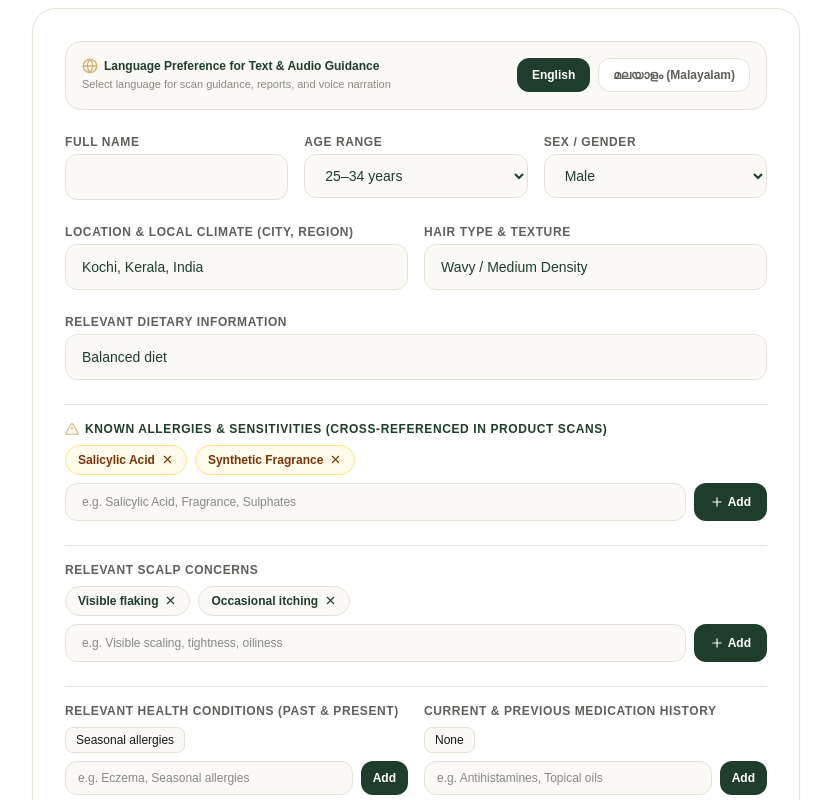
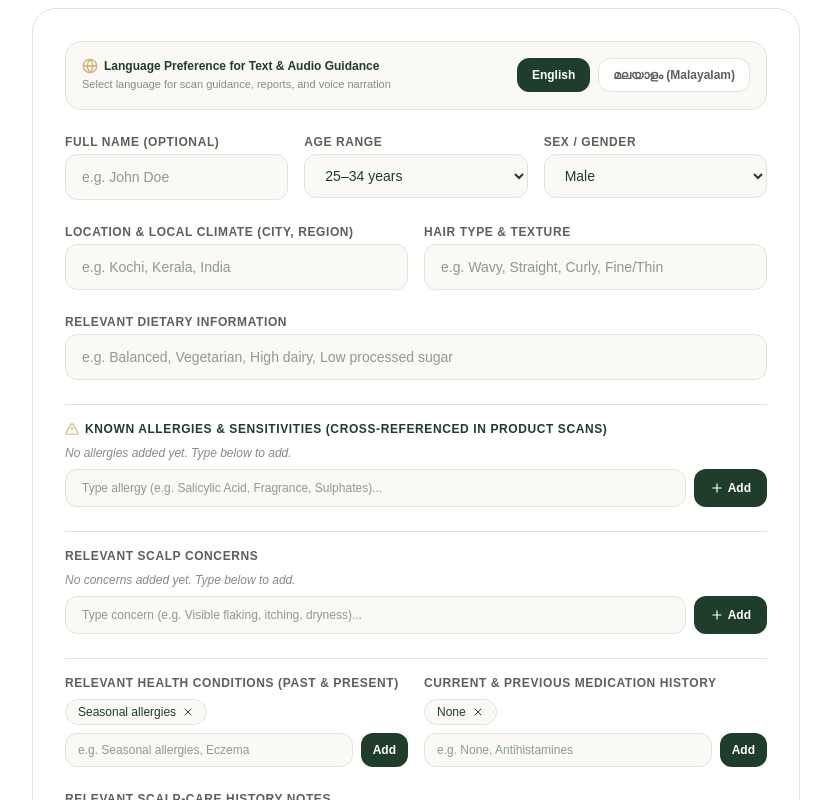
Before and after one commit to adithya-retheep/scalpeutical, a Next.js app: page /profile in a window 1280 px wide. Shown: the part 380-1180 px from the top of the page, without its empty margins (224-1055 px from the left). Built offline with nearby package versions, Linux system fonts and the light colour scheme.

Commit message:
Remove hardcoded name references and add clinical type-ahead suggestions for profile fields

```diff
--- a/src/app/profile/page.tsx
+++ b/src/app/profile/page.tsx
@@ -3,67 +3,130 @@
 import React, { useState } from 'react';
 import { useRouter } from 'next/navigation';
 import { useAuth } from '../../context/auth-context';
-import { UserCheck, Shield, Plus, X, ArrowRight, Save, Info, AlertTriangle, Volume2, Globe } from 'lucide-react';
+import { UserCheck, Plus, X, ArrowRight, Save, Info, AlertTriangle, Globe, Sparkles } from 'lucide-react';
+
+// CLINICAL TYPE-AHEAD SUGGESTION LISTS
+const COMMON_ALLERGIES_SUGGESTIONS = [
+  'Salicylic Acid',
+  'Synthetic Fragrance',
+  'Sodium Lauryl Sulfate (SLS)',
+  'Parabens',
+  'Coal Tar',
+  'Ketoconazole',
+  'Formaldehyde Releasers',
+  'Essential Oils',
+  'Linalool',
+  'Limonene',
+  'Propylene Glycol',
+  'Methylisothiazolinone (MIT)'
+];
+
+const COMMON_CONCERNS_SUGGESTIONS = [
+  'Visible flaking',
+  'Occasional itching',
+  'Scalp dryness',
+  'Redness & irritation',
+  'Excess oiliness',
+  'Scalp tightness',
+  'Hair thinning',
+  'Follicle tenderness',
+  'Product buildup',
+  'Sensitivity to weather'
+];
+
+const COMMON_HEALTH_CONDITIONS_SUGGESTIONS = [
+  'Seasonal allergies',
+  'Eczema / Atopic Dermatitis',
+  'Asthma',
+  'Psoriasis',
+  'Thyroid imbalance',
+  'Hypertension',
+  'None'
+];
+
+const COMMON_MEDICATIONS_SUGGESTIONS = [
+  'None',
+  'Antihistamines',
+  'Topical Corticosteroid',
+  'Antifungal Shampoo',
+  'Biotin Supplement',
+  'Vitamin D3',
+  'Minoxidil'
+];
 
 export default function ProfilePage() {
   const { user, updateProfile, completeProfileStep } = useAuth();
   const router = useRouter();
 
+  // All text fields start completely empty if user has not provided them
   const [fullName, setFullName] = useState(user?.fullName || '');
   const [ageRange, setAgeRange] = useState(user?.ageRange || '25-34');
   const [sex, setSex] = useState(user?.sex || 'Male');
-  const [location, setLocation] = useState(user?.location || 'Kochi, Kerala, India');
-  const [hairType, setHairType] = useState(user?.hairType || 'Wavy / Medium Density');
-  const [dietaryInfo, setDietaryInfo] = useState(user?.dietaryInfo || 'Balanced diet');
+  const [location, setLocation] = useState(user?.location || '');
+  const [hairType, setHairType] = useState(user?.hairType || '');
+  const [dietaryInfo, setDietaryInfo] = useState(user?.dietaryInfo || '');
   const [relevantHistory, setRelevantHistory] = useState(user?.relevantHistory || '');
   const [preferredLanguage, setPreferredLanguage] = useState<'en' | 'ml'>(user?.preferredLanguage || 'en');
 
-  // Arrays
-  const [concerns, setConcerns] = useState<string[]>(user?.scalpConcerns || ['Visible flaking', 'Occasional itching']);
+  // Arrays start empty or user-configured
+  const [concerns, setConcerns] = useState<string[]>(user?.scalpConcerns || []);
   const [newConcern, setNewConcern] = useState('');
+  const [showConcernSuggestions, setShowConcernSuggestions] = useState(false);
 
-  const [allergies, setAllergies] = useState<string[]>(user?.knownAllergies || ['Salicylic Acid', 'Synthetic Fragrance']);
+  const [allergies, setAllergies] = useState<string[]>(user?.knownAllergies || []);
   const [newAllergy, setNewAllergy] = useState('');
+  const [showAllergySuggestions, setShowAllergySuggestions] = useState(false);
 
   const [healthConditions, setHealthConditions] = useState<string[]>(user?.healthConditions || ['Seasonal allergies']);
   const [newCondition, setNewCondition] = useState('');
+  const [showConditionSuggestions, setShowConditionSuggestions] = useState(false);
 
   const [medications, setMedications] = useState<string[]>(user?.currentMedications || ['None']);
   const [newMed, setNewMed] = useState('');
+  const [showMedSuggestions, setShowMedSuggestions] = useState(false);
 
   const [savedSuccess, setSavedSuccess] = useState(false);
 
-  const handleAddConcern = () => {
-    if (newConcern.trim()) {
-      setConcerns([...concerns, newConcern.trim()]);
-      setNewConcern('');
+  // Add Item Helpers
+  const addAllergy = (item: string) => {
+    const val = item.trim();
+    if (val && !allergies.includes(val)) {
+      setAllergies([...allergies, val]);
     }
+    setNewAllergy('');
+    setShowAllergySuggestions(false);
   };
 
-  const handleAddAllergy = () => {
-    if (newAllergy.trim()) {
-      setAllergies([...allergies, newAllergy.trim()]);
-      setNewAllergy('');
+  const addConcern = (item: string) => {
+    const val = item.trim();
+    if (val && !concerns.includes(val)) {
+      setConcerns([...concerns, val]);
     }
+    setNewConcern('');
+    setShowConcernSuggestions(false);
   };
 
-  const handleAddCondition = () => {
-    if (newCondition.trim()) {
-      setHealthConditions([...healthConditions, newCondition.trim()]);
+  const addCondition = (item: string) => {
+    const val = item.trim();
+    if (val && !healthConditions.includes(val)) {
+      setHealthConditions([...healthConditions, val]);
+    }
     setNewCondition('');
-    }
+    setShowConditionSuggestions(false);
   };
 
-  const handleAddMed = () => {
-    if (newMed.trim()) {
-      setMedications([...medications, newMed.trim()]);
+  const addMed = (item: string) => {
+    const val = item.trim();
+    if (val && !medications.includes(val)) {
+      setMedications([...medications, val]);
+    }
     setNewMed('');
-    }
+    setShowMedSuggestions(false);
   };
 
   const saveProfileData = () => {
     updateProfile({
-      fullName,
+      fullName: fullName.trim() ? fullName.trim() : null,
       ageRange,
       sex: sex as any,
       location,
@@ -90,6 +153,23 @@ export default function ProfilePage() {
     saveProfileData();
     router.push('/assessment/baseline');
   };
+
+  // Filtered Suggestion Generators
+  const filteredAllergies = COMMON_ALLERGIES_SUGGESTIONS.filter(
+    (item) => item.toLowerCase().includes(newAllergy.toLowerCase()) && !allergies.includes(item)
+  );
+
+  const filteredConcerns = COMMON_CONCERNS_SUGGESTIONS.filter(
+    (item) => item.toLowerCase().includes(newConcern.toLowerCase()) && !concerns.includes(item)
+  );
+
+  const filteredConditions = COMMON_HEALTH_CONDITIONS_SUGGESTIONS.filter(
+    (item) => item.toLowerCase().includes(newCondition.toLowerCase()) && !healthConditions.includes(item)
+  );
+
+  const filteredMeds = COMMON_MEDICATIONS_SUGGESTIONS.filter(
+    (item) => item.toLowerCase().includes(newMed.toLowerCase()) && !medications.includes(item)
+  );
 
   return (
     <div className="max-w-3xl mx-auto space-y-6 animate-in fade-in duration-300">
@@ -121,14 +201,14 @@ export default function ProfilePage() {
 
       {savedSuccess && (
         <div className="bg-[#EAF0E7] border border-[#3B6D11]/30 text-[#3B6D11] p-4 rounded-2xl text-xs font-bold text-center">
-          Profile updated successfully! Information organized cleanly.
+          Profile updated successfully! Information saved cleanly.
         </div>
       )}
 
       {/* Profile Form */}
       <form onSubmit={handleSubmit} className="bg-white border border-[#E5E2D8] rounded-3xl p-6 sm:p-8 shadow-xs space-y-6">
 
-        {/* Language Preference for Audio Support & Explanations */}
+        {/* Language Preference */}
         <div className="bg-[#FAF9F5] border border-[#E5E2D8] rounded-2xl p-4 flex flex-col sm:flex-row items-start sm:items-center justify-between gap-3">
           <div>
             <span className="font-bold text-xs text-[#1F3D2B] flex items-center gap-1.5">
@@ -168,14 +248,14 @@ export default function ProfilePage() {
         <div className="grid grid-cols-1 sm:grid-cols-3 gap-4">
           <div>
             <label className="block text-xs font-bold uppercase tracking-wider text-[#5F5E5A] mb-1">
-              Full Name
+              Full Name (Optional)
             </label>
             <input
               type="text"
               value={fullName}
               onChange={(e) => setFullName(e.target.value)}
+              placeholder="e.g. John Doe"
               className="w-full px-4 py-3 bg-[#FAF9F5] border border-[#E5E2D8] rounded-xl text-sm font-medium text-[#1F3D2B]"
-              required
             />
           </div>
 
@@ -213,11 +293,11 @@ export default function ProfilePage() {
           </div>
         </div>
 
-        {/* Location / Weather / Climate */}
+        {/* Location & Hair Type */}
         <div className="grid grid-cols-1 sm:grid-cols-2 gap-4">
           <div>
             <label className="block text-xs font-bold uppercase tracking-wider text-[#5F5E5A] mb-1">
-              Location & Local Climate (City, Region)
+              LOCATION & LOCAL CLIMATE (CITY, REGION)
             </label>
             <input
               type="text"
@@ -230,7 +310,7 @@ export default function ProfilePage() {
 
           <div>
             <label className="block text-xs font-bold uppercase tracking-wider text-[#5F5E5A] mb-1">
-              Hair Type & Texture
+              HAIR TYPE & TEXTURE
             </label>
             <input
               type="text"
@@ -245,7 +325,7 @@ export default function ProfilePage() {
         {/* Dietary Info */}
         <div>
           <label className="block text-xs font-bold uppercase tracking-wider text-[#5F5E5A] mb-1">
-            Relevant Dietary Information
+            RELEVANT DIETARY INFORMATION
           </label>
           <input
             type="text"
@@ -256,124 +336,250 @@ export default function ProfilePage() {
           />
         </div>
 
-        {/* Known Allergies */}
-        <div className="border-t border-[#E5E2D8] pt-4">
+        {/* KNOWN ALLERGIES & SENSITIVITIES WITH TYPE-AHEAD SUGGESTIONS */}
+        <div className="border-t border-[#E5E2D8] pt-4 relative">
           <label className="block text-xs font-bold uppercase tracking-wider text-[#1F3D2B] mb-1 flex items-center gap-1.5">
             <AlertTriangle size={14} className="text-[#D4AF6A]" />
-            <span>Known Allergies & Sensitivities (Cross-Referenced in Product Scans)</span>
+            <span>KNOWN ALLERGIES & SENSITIVITIES (CROSS-REFERENCED IN PRODUCT SCANS)</span>
           </label>
+
           <div className="flex flex-wrap gap-2 my-2">
-            {allergies.map((item, idx) => (
+            {allergies.length === 0 ? (
+              <span className="text-xs text-[#8A8A82] italic">No allergies added yet. Type below to add.</span>
+            ) : (
+              allergies.map((item, idx) => (
                 <span key={idx} className="bg-amber-50 border border-amber-200 text-amber-900 text-xs font-bold px-3 py-1.5 rounded-full flex items-center gap-1.5">
                   <span>{item}</span>
                   <button type="button" onClick={() => setAllergies(allergies.filter((_, i) => i !== idx))} className="hover:text-red-700">
                     <X size={13} />
                   </button>
                 </span>
-            ))}
+              ))
+            )}
           </div>
+
+          <div className="relative">
             <div className="flex gap-2">
               <input
                 type="text"
                 value={newAllergy}
-              onChange={(e) => setNewAllergy(e.target.value)}
-              placeholder="e.g. Salicylic Acid, Fragrance, Sulphates"
-              className="flex-1 px-4 py-2.5 bg-[#FAF9F5] border border-[#E5E2D8] rounded-xl text-xs font-medium"
+                onChange={(e) => {
+                  setNewAllergy(e.target.value);
+                  setShowAllergySuggestions(true);
+                }}
+                onFocus={() => setShowAllergySuggestions(true)}
+                placeholder="Type allergy (e.g. Salicylic Acid, Fragrance, Sulphates)..."
+                className="flex-1 px-4 py-2.5 bg-[#FAF9F5] border border-[#E5E2D8] rounded-xl text-xs font-medium text-[#1F3D2B] focus:outline-none focus:border-[#1F3D2B]"
               />
               <button
                 type="button"
-              onClick={handleAddAllergy}
-              className="bg-[#1F3D2B] text-white px-4 py-2.5 rounded-xl text-xs font-bold flex items-center gap-1"
+                onClick={() => addAllergy(newAllergy)}
+                className="bg-[#1F3D2B] text-white px-4 py-2.5 rounded-xl text-xs font-bold flex items-center gap-1 cursor-pointer"
               >
                 <Plus size={14} /> Add
               </button>
             </div>
+
+            {/* Type-Ahead Suggestions Menu */}
+            {showAllergySuggestions && filteredAllergies.length > 0 && (
+              <div className="absolute z-20 left-0 right-16 mt-1 bg-white border border-[#E5E2D8] rounded-2xl shadow-lg max-h-48 overflow-y-auto py-1">
+                <div className="px-3 py-1.5 text-[10px] uppercase font-bold text-[#8A8A82] border-b border-[#E5E2D8] flex items-center gap-1">
+                  <Sparkles size={11} className="text-[#D4AF6A]" /> Clinical Allergens Suggestions (Click to Add)
+                </div>
+                {filteredAllergies.map((sug, i) => (
+                  <button
+                    key={i}
+                    type="button"
+                    onClick={() => addAllergy(sug)}
+                    className="w-full text-left px-4 py-2 text-xs text-[#1F3D2B] hover:bg-[#FAF9F5] font-medium flex items-center justify-between"
+                  >
+                    <span>{sug}</span>
+                    <Plus size={12} className="text-[#3B6D11]" />
+                  </button>
+                ))}
+              </div>
+            )}
+          </div>
         </div>
 
-        {/* Relevant Scalp Concerns */}
-        <div className="border-t border-[#E5E2D8] pt-4">
+        {/* RELEVANT SCALP CONCERNS WITH TYPE-AHEAD SUGGESTIONS */}
+        <div className="border-t border-[#E5E2D8] pt-4 relative">
           <label className="block text-xs font-bold uppercase tracking-wider text-[#5F5E5A] mb-1">
-            Relevant Scalp Concerns
+            RELEVANT SCALP CONCERNS
           </label>
+
           <div className="flex flex-wrap gap-2 my-2">
-            {concerns.map((item, idx) => (
+            {concerns.length === 0 ? (
+              <span className="text-xs text-[#8A8A82] italic">No concerns added yet. Type below to add.</span>
+            ) : (
+              concerns.map((item, idx) => (
                 <span key={idx} className="bg-[#FAF9F5] border border-[#E5E2D8] text-[#1F3D2B] text-xs font-semibold px-3 py-1.5 rounded-full flex items-center gap-1.5">
                   <span>{item}</span>
                   <button type="button" onClick={() => setConcerns(concerns.filter((_, i) => i !== idx))} className="hover:text-red-700">
                     <X size={13} />
                   </button>
                 </span>
-            ))}
+              ))
+            )}
           </div>
+
+          <div className="relative">
             <div className="flex gap-2">
               <input
                 type="text"
                 value={newConcern}
-              onChange={(e) => setNewConcern(e.target.value)}
-              placeholder="e.g. Visible scaling, tightness, oiliness"
-              className="flex-1 px-4 py-2.5 bg-[#FAF9F5] border border-[#E5E2D8] rounded-xl text-xs font-medium"
+                onChange={(e) => {
+                  setNewConcern(e.target.value);
+                  setShowConcernSuggestions(true);
+                }}
+                onFocus={() => setShowConcernSuggestions(true)}
+                placeholder="Type concern (e.g. Visible flaking, itching, dryness)..."
+                className="flex-1 px-4 py-2.5 bg-[#FAF9F5] border border-[#E5E2D8] rounded-xl text-xs font-medium text-[#1F3D2B] focus:outline-none focus:border-[#1F3D2B]"
               />
               <button
                 type="button"
-              onClick={handleAddConcern}
-              className="bg-[#1F3D2B] text-white px-4 py-2.5 rounded-xl text-xs font-bold flex items-center gap-1"
+                onClick={() => addConcern(newConcern)}
+                className="bg-[#1F3D2B] text-white px-4 py-2.5 rounded-xl text-xs font-bold flex items-center gap-1 cursor-pointer"
               >
                 <Plus size={14} /> Add
               </button>
             </div>
+
+            {/* Type-Ahead Suggestions Menu */}
+            {showConcernSuggestions && filteredConcerns.length > 0 && (
+              <div className="absolute z-20 left-0 right-16 mt-1 bg-white border border-[#E5E2D8] rounded-2xl shadow-lg max-h-48 overflow-y-auto py-1">
+                <div className="px-3 py-1.5 text-[10px] uppercase font-bold text-[#8A8A82] border-b border-[#E5E2D8] flex items-center gap-1">
+                  <Sparkles size={11} className="text-[#D4AF6A]" /> Common Scalp Concerns (Click to Add)
+                </div>
+                {filteredConcerns.map((sug, i) => (
+                  <button
+                    key={i}
+                    type="button"
+                    onClick={() => addConcern(sug)}
+                    className="w-full text-left px-4 py-2 text-xs text-[#1F3D2B] hover:bg-[#FAF9F5] font-medium flex items-center justify-between"
+                  >
+                    <span>{sug}</span>
+                    <Plus size={12} className="text-[#3B6D11]" />
+                  </button>
+                ))}
+              </div>
+            )}
+          </div>
         </div>
 
-        {/* Health & Medications */}
+        {/* HEALTH & MEDICATIONS WITH TYPE-AHEAD SUGGESTIONS */}
         <div className="grid grid-cols-1 sm:grid-cols-2 gap-4 border-t border-[#E5E2D8] pt-4">
-          <div>
+
+          {/* HEALTH CONDITIONS */}
+          <div className="relative">
             <label className="block text-xs font-bold uppercase tracking-wider text-[#5F5E5A] mb-1">
-              Relevant Health Conditions (Past & Present)
+              RELEVANT HEALTH CONDITIONS (PAST & PRESENT)
             </label>
             <div className="flex flex-wrap gap-1.5 my-2">
               {healthConditions.map((item, idx) => (
-                <span key={idx} className="bg-[#FAF9F5] border border-[#E5E2D8] text-xs px-2.5 py-1 rounded-lg">
-                  {item}
+                <span key={idx} className="bg-[#FAF9F5] border border-[#E5E2D8] text-xs font-medium text-[#1F3D2B] px-3 py-1 rounded-full flex items-center gap-1.5">
+                  <span>{item}</span>
+                  <button type="button" onClick={() => setHealthConditions(healthConditions.filter((_, i) => i !== idx))} className="hover:text-red-700">
+                    <X size={12} />
+                  </button>
                 </span>
               ))}
             </div>
+
+            <div className="relative">
               <div className="flex gap-2">
                 <input
                   type="text"
                   value={newCondition}
-                onChange={(e) => setNewCondition(e.target.value)}
-                placeholder="e.g. Eczema, Seasonal allergies"
-                className="flex-1 px-3 py-2 bg-[#FAF9F5] border border-[#E5E2D8] rounded-xl text-xs"
+                  onChange={(e) => {
+                    setNewCondition(e.target.value);
+                    setShowConditionSuggestions(true);
+                  }}
+                  onFocus={() => setShowConditionSuggestions(true)}
+                  placeholder="e.g. Seasonal allergies, Eczema"
+                  className="flex-1 px-3 py-2 bg-[#FAF9F5] border border-[#E5E2D8] rounded-xl text-xs text-[#1F3D2B]"
                 />
-              <button type="button" onClick={handleAddCondition} className="bg-[#1F3D2B] text-white px-3 py-2 rounded-xl text-xs font-bold">
+                <button
+                  type="button"
+                  onClick={() => addCondition(newCondition)}
+                  className="bg-[#1F3D2B] text-white px-3 py-2 rounded-xl text-xs font-bold cursor-pointer"
+                >
                   Add
                 </button>
               </div>
+
+              {showConditionSuggestions && filteredConditions.length > 0 && (
+                <div className="absolute z-20 left-0 right-12 mt-1 bg-white border border-[#E5E2D8] rounded-xl shadow-lg max-h-40 overflow-y-auto py-1">
+                  {filteredConditions.map((sug, i) => (
+                    <button
+                      key={i}
+                      type="button"
+                      onClick={() => addCondition(sug)}
+                      className="w-full text-left px-3 py-1.5 text-xs text-[#1F3D2B] hover:bg-[#FAF9F5]"
+                    >
+                      {sug}
+                    </button>
+                  ))}
+                </div>
+              )}
+            </div>
           </div>
 
-          <div>
+          {/* MEDICATIONS */}
+          <div className="relative">
             <label className="block text-xs font-bold uppercase tracking-wider text-[#5F5E5A] mb-1">
-              Current & Previous Medication History
+              CURRENT & PREVIOUS MEDICATION HISTORY
             </label>
             <div className="flex flex-wrap gap-1.5 my-2">
               {medications.map((item, idx) => (
-                <span key={idx} className="bg-[#FAF9F5] border border-[#E5E2D8] text-xs px-2.5 py-1 rounded-lg">
-                  {item}
+                <span key={idx} className="bg-[#FAF9F5] border border-[#E5E2D8] text-xs font-medium text-[#1F3D2B] px-3 py-1 rounded-full flex items-center gap-1.5">
+                  <span>{item}</span>
+                  <button type="button" onClick={() => setMedications(medications.filter((_, i) => i !== idx))} className="hover:text-red-700">
+                    <X size={12} />
+                  </button>
                 </span>
               ))}
             </div>
+
+            <div className="relative">
               <div className="flex gap-2">
                 <input
                   type="text"
                   value={newMed}
-                onChange={(e) => setNewMed(e.target.value)}
-                placeholder="e.g. Antihistamines, Topical oils"
-                className="flex-1 px-3 py-2 bg-[#FAF9F5] border border-[#E5E2D8] rounded-xl text-xs"
+                  onChange={(e) => {
+                    setNewMed(e.target.value);
+                    setShowMedSuggestions(true);
+                  }}
+                  onFocus={() => setShowMedSuggestions(true)}
+                  placeholder="e.g. None, Antihistamines"
+                  className="flex-1 px-3 py-2 bg-[#FAF9F5] border border-[#E5E2D8] rounded-xl text-xs text-[#1F3D2B]"
                 />
-              <button type="button" onClick={handleAddMed} className="bg-[#1F3D2B] text-white px-3 py-2 rounded-xl text-xs font-bold">
+                <button
+                  type="button"
+                  onClick={() => addMed(newMed)}
+                  className="bg-[#1F3D2B] text-white px-3 py-2 rounded-xl text-xs font-bold cursor-pointer"
+                >
                   Add
                 </button>
               </div>
+
+              {showMedSuggestions && filteredMeds.length > 0 && (
+                <div className="absolute z-20 left-0 right-12 mt-1 bg-white border border-[#E5E2D8] rounded-xl shadow-lg max-h-40 overflow-y-auto py-1">
+                  {filteredMeds.map((sug, i) => (
+                    <button
+                      key={i}
+                      type="button"
+                      onClick={() => addMed(sug)}
+                      className="w-full text-left px-3 py-1.5 text-xs text-[#1F3D2B] hover:bg-[#FAF9F5]"
+                    >
+                      {sug}
+                    </button>
+                  ))}
                 </div>
+              )}
+            </div>
+          </div>
+
         </div>
 
         {/* History Notes */}
@@ -394,7 +600,7 @@ export default function ProfilePage() {
         <div className="flex flex-col sm:flex-row justify-between items-center gap-4 pt-4 border-t border-[#E5E2D8]">
           <button
             type="submit"
-            className="w-full sm:w-auto bg-[#1F3D2B] hover:bg-[#152a1d] text-white px-6 py-3 rounded-xl font-bold text-sm flex items-center justify-center gap-2 transition-all shadow-xs"
+            className="w-full sm:w-auto bg-[#1F3D2B] hover:bg-[#152a1d] text-white px-6 py-3 rounded-xl font-bold text-sm flex items-center justify-center gap-2 transition-all shadow-xs cursor-pointer"
           >
             <Save size={16} />
             <span>Save Profile & Allergies</span>
@@ -403,7 +609,7 @@ export default function ProfilePage() {
           <button
             type="button"
             onClick={handleProceedToBaseline}
-            className="w-full sm:w-auto bg-[#D4AF6A] hover:bg-[#c29d59] text-[#1F3D2B] px-6 py-3 rounded-xl font-bold text-sm flex items-center justify-center gap-2 transition-all shadow-xs"
+            className="w-full sm:w-auto bg-[#D4AF6A] hover:bg-[#c29d59] text-[#1F3D2B] px-6 py-3 rounded-xl font-bold text-sm flex items-center justify-center gap-2 transition-all shadow-xs cursor-pointer"
           >
             <span>Proceed to Baseline Assessment</span>
             <ArrowRight size={16} />
--- a/src/app/share/[token]/page.tsx
+++ b/src/app/share/[token]/page.tsx
@@ -102,7 +102,7 @@ export default function ClinicianShareViewPage() {
         <div className="grid grid-cols-1 sm:grid-cols-3 gap-4 text-xs">
           <div className="bg-[#FAF9F5] p-4 rounded-2xl border border-[#E5E2D8]">
             <span className="text-[#8A8A82] font-bold block mb-1">PATIENT SUMMARY</span>
-            <p className="font-bold text-sm text-[#1F3D2B]">Adithya R. (25–34)</p>
+            <p className="font-bold text-sm text-[#1F3D2B]">Patient Record (25–34)</p>
             <p className="text-[#5F5E5A] mt-0.5">Kochi, Kerala, India</p>
             <p className="text-amber-800 font-semibold mt-1">Allergies: Salicylic Acid</p>
           </div>
--- a/src/lib/storage-store.ts
+++ b/src/lib/storage-store.ts
@@ -80,9 +80,9 @@ const INITIAL_EVIDENCE: EvidenceReference[] = [
 
 export const DEMO_USER: UserProfile = {
   userId: 'user_demo_101',
-  fullName: 'Adithya R.',
+  fullName: null,
   phoneNumber: '+919876543210',
-  loginId: 'adithya@scalpeutical.app',
+  loginId: 'user@scalpeutical.app',
   profileCompleted: true,
   baselineCompleted: true,
   ageRange: '25-34',
```
Lines whose indentation alone changed are shown as unchanged.
